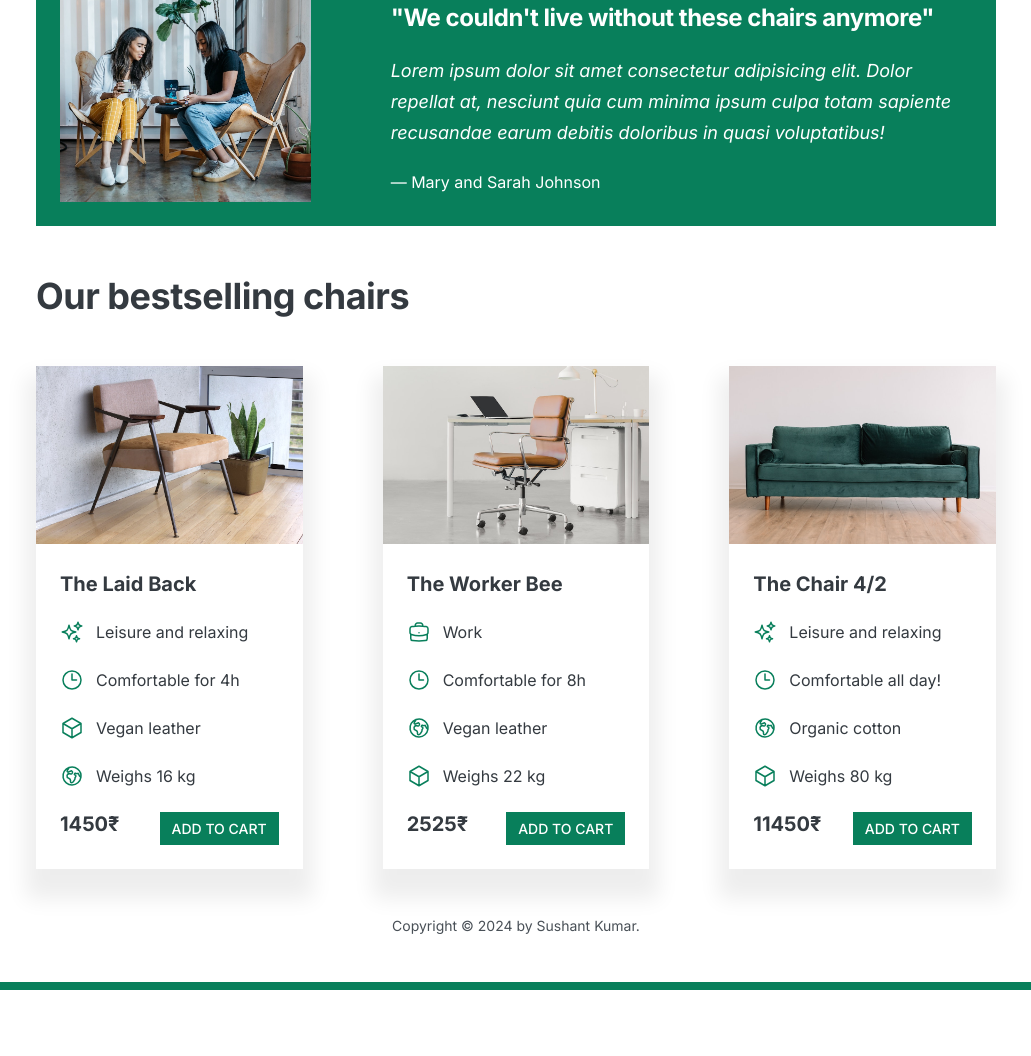
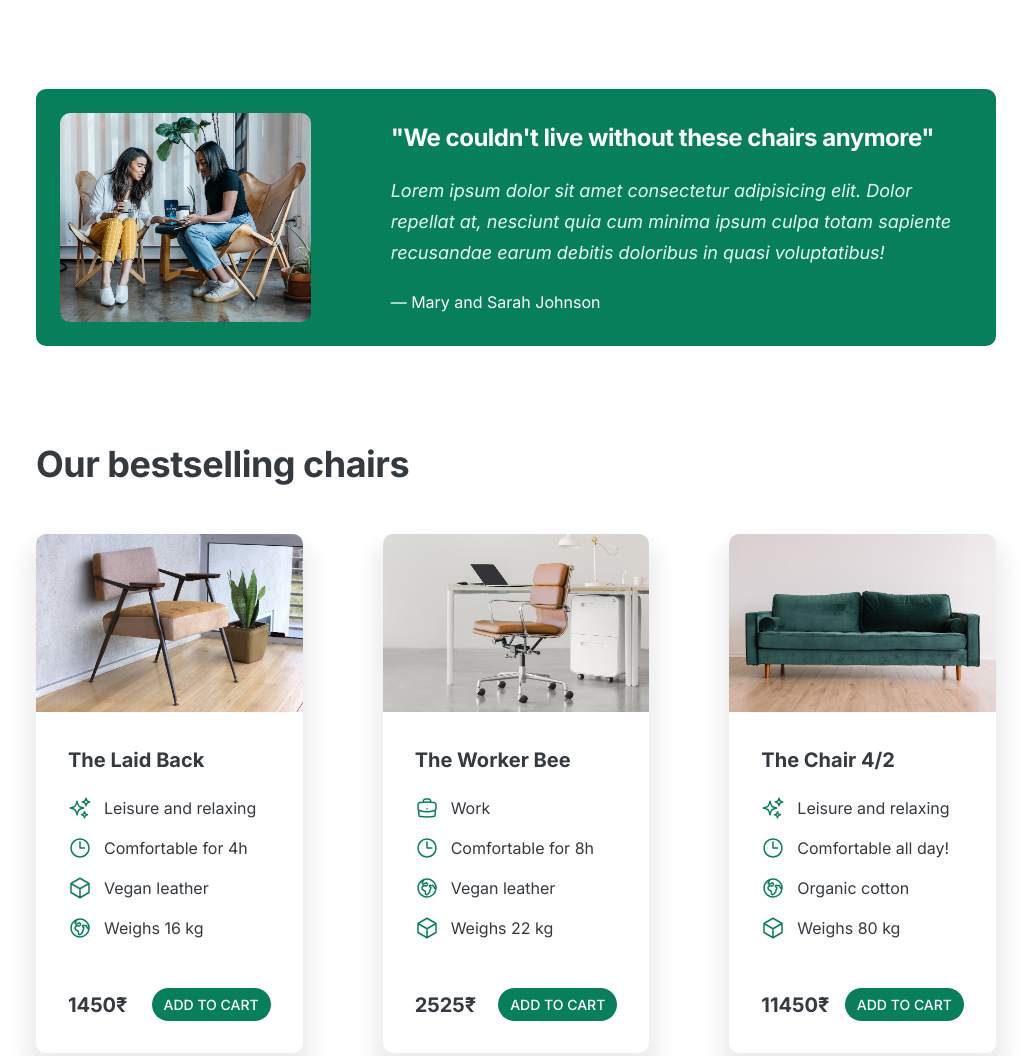
Before and after one commit to ksushant0293/chairShop_website, a plain HTML site: page index.html in a window 1280 px wide. Shown: the part 921-1977 px from the top of the page, without its empty margins (124-1155 px from the left). Before the commit the page ends 1911 px from the top, so only its background shows below. Drawn offline with Linux system fonts and the light colour scheme.

Commit message:
done final styling given border radius

```diff
--- a/style.css
+++ b/style.css
@@ -32,7 +32,7 @@ body {
 
 header,
 section {
-  margin-bottom: 48px;
+  margin-bottom: 96px;
 }
 
 h2 {
@@ -68,10 +68,16 @@ h2 {
 .btn--big{
   font-size: 18px;
   padding: 16px 32px;
+  border-radius: 100px;
 }
 .btn--small{
   font-size: 14px;
   padding: 8px 12px;
+  border-radius: 100px;
+}
+
+img{
+  border-radius: 10px;
 }
 /* ------------------------ */
 /* COMPONENT STYLES */
@@ -82,7 +88,7 @@ header {
   display: grid;
   grid-template-columns: repeat(2, 1fr);
   column-gap: 80px;
-  margin-top: 48px;
+  margin-top: 64px;
 }
 
 .header-text-box {
@@ -90,7 +96,7 @@ header {
 }
 
 h1 {
-  margin-bottom: 24px;
+  margin-bottom: 32px;
   font-size: 44px;
   line-height: 1.1;
   letter-spacing: -1px;
@@ -112,7 +118,7 @@ img {
   stroke: #087f5b;
   width: 32px;
   height: 32px;
-  margin-bottom: 16px;
+  margin-bottom: 24px;
 }
 
 .features-title {
@@ -131,6 +137,7 @@ img {
   background-color: #087f5b;
   color: #fff;
   padding: 24px;
+  border-radius: 10px;
 }
 
 .testimonial-box {
@@ -148,14 +155,21 @@ img {
   margin-bottom: 24px;
   font-size: 18px;
   line-height: 1.7;
+  color: #e6fcf5;
 }
 
 /* CHAIRS */
 .chair{
+  border-radius: 10px;
   box-shadow: 0px 20px 20px 10px rgba(0, 0, 0, 0.07);
 }
+.chair img{
+  border-bottom-left-radius: 0 ;
+  border-bottom-right-radius: 0 ;
+}
+
 .chair-box {
-  padding: 24px;
+  padding: 32px;
 }
 
 h3 {
@@ -165,14 +179,14 @@ h3 {
 
 .chair-details {
   list-style: none;
-  margin-bottom: 24px;
+  margin-bottom: 48px;
 }
 
 .chair-details li {
   display: flex;
   align-items: center;
   gap: 12px;
-  margin-bottom: 24px;
+  margin-bottom: 16px;
 }
 
 .chair-details li:last-child {
@@ -188,6 +202,7 @@ h3 {
 .chair-price {
   display: flex;
   justify-content: space-between;
+  align-items: center;
   font-size: 20px;
 }
 
```
